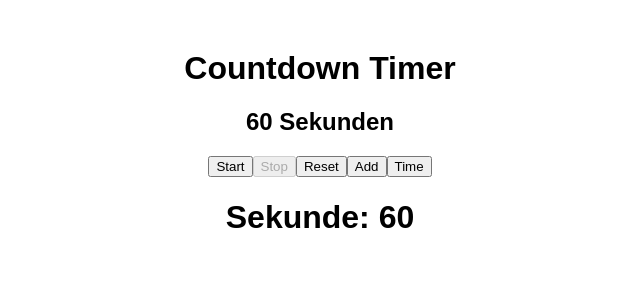
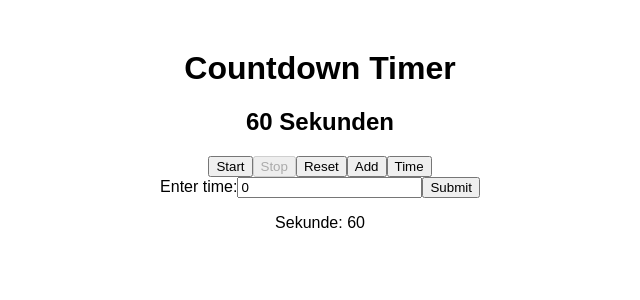
Before and after one commit to Yul-Leonardo/Website, a React (Create React App) app in the folder ylrg/: page / in a window 1280 px wide. Both pictures are taken after a click on the button "Time". Shown: the top 300 px of the page, without its empty margins (320-960 px from the left). Built offline with nearby package versions, Linux system fonts and the light colour scheme.

Commit message:
Update App.js

```diff
--- a/ylrg/src/App.js
+++ b/ylrg/src/App.js
@@ -1,29 +1,44 @@
 import { useState, useEffect } from 'react';
-import ReactDOM from 'react-dom/client';
+//import ReactDOM from 'react-dom/client';
 //import Car from './Car.jsx';
 import './App.css';
 
 function App() {
-
-  function Timer() {
   const [timeLeft, setTimeLeft] = useState(60); // Startwert: 60 Sekunden
   const [isRunning, setIsRunning] = useState(false);
-    const [texto, setTexto] = useState(null);
+  const [listItems, setlistItems] = useState([]);
+  const [newTime, setnewTime] = useState(0);
 
   useEffect(() => {
     if (!isRunning) return;
 
-      const interval = setInterval(() => {
-        setTimeLeft((prevTime) => (prevTime > 0 ? prevTime - 1 : 0));
+    const interval = setInterval((timeLeft) => {
+      setTimeLeft((prevTime) => {
+        if (prevTime > 0) {
+          return prevTime - 1;
+        } else {
+          setTimeLeft(newTime)
+          setTime();
+          return newTime;
+        }
+      });
     }, 1000);
 
     // Cleanup-Funktion
     return () => clearInterval(interval);
   }, [isRunning]);
 
+  const handleSubmit = (event) => {
+    event.preventDefault();
+    setTimeLeft(newTime);
+    console.log({newTime});
+  }
+
   const setTime = () => {
-      setTexto(<h1>Sekunde: {timeLeft}</h1>)
-
+    setlistItems((prevItems) => [
+      ...prevItems,
+      <p key={prevItems.length}>Sekunde: {timeLeft} </p>,
+    ]);
   };
 
   const startTimer = () => setIsRunning(true);
@@ -48,17 +63,24 @@ function App() {
       <button onClick={resetTimer}>Reset</button>
       <button onClick={addSeconds}>Add</button>
       <button onClick={setTime}>Time</button>
+
+      <form onSubmit={handleSubmit}>
+        <label> Enter time:
+          <input
+            type="number"
+            value={newTime}
+            onChange={(e) => setnewTime(Number(e.target.value))}
+
+          />
+        </label>
+        <input type='submit'/>
+      </form>
+
       <div>
-          {texto}
+        {listItems}
       </div>
     </div>
   );
 }
 
-
-
-  const root = ReactDOM.createRoot(document.getElementById('root'));
-  root.render(<Timer />);
-}
-
 export default App;
```
Lines whose indentation alone changed are shown as unchanged.
